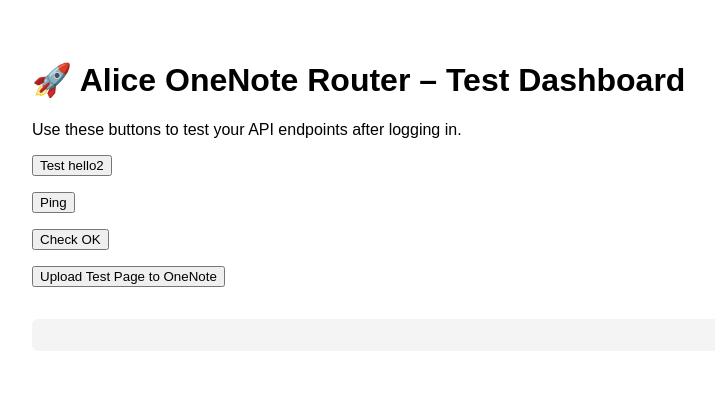
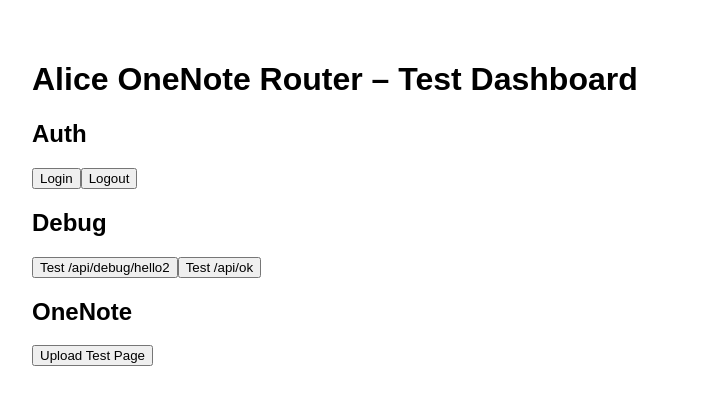
Before and after one commit to tchaudhry907/alice-onenote-router, a Next.js app: page /test in a window 1280 px wide. Shown: the top 404 px of the page, without its empty margins (8-723 px from the left). Built offline with nearby package versions, Linux system fonts and the light colour scheme.

Commit message:
Update test.js

```diff
--- a/pages/test.js
+++ b/pages/test.js
@@ -1,53 +1,38 @@
 // pages/test.js
-import { useState } from "react";
 
-export default function TestDashboard() {
-  const [result, setResult] = useState("");
-
-  async function callApi(path, method = "GET") {
+export default function TestPage() {
+  const callApi = async (endpoint, method = "GET") => {
     try {
-      const res = await fetch(path, { method });
+      const res = await fetch(endpoint, { method, credentials: "include" });
       const data = await res.json();
-      setResult(JSON.stringify(data, null, 2));
+      alert(JSON.stringify(data, null, 2));
     } catch (err) {
-      setResult(`Error: ${err.message}`);
+      alert("Error: " + err.message);
     }
-  }
+  };
 
   return (
-    <div style={{ padding: "2rem", fontFamily: "Arial, sans-serif" }}>
-      <h1>🚀 Alice OneNote Router – Test Dashboard</h1>
-      <p>Use these buttons to test your API endpoints after logging in.</p>
+    <div style={{ fontFamily: "Arial", padding: "2rem" }}>
+      <h1>Alice OneNote Router – Test Dashboard</h1>
 
-      <div style={{ margin: "1rem 0" }}>
-        <button onClick={() => callApi("/api/debug/hello2")}>Test hello2</button>
-      </div>
+      <h2>Auth</h2>
+      <button onClick={() => (window.location.href = "/api/auth/login")}>
+        Login
+      </button>
+      <button onClick={() => callApi("/api/auth/logout", "POST")}>
+        Logout
+      </button>
 
-      <div style={{ margin: "1rem 0" }}>
-        <button onClick={() => callApi("/api/debug/ping")}>Ping</button>
-      </div>
+      <h2>Debug</h2>
+      <button onClick={() => callApi("/api/debug/hello2")}>
+        Test /api/debug/hello2
+      </button>
+      <button onClick={() => callApi("/api/ok")}>Test /api/ok</button>
 
-      <div style={{ margin: "1rem 0" }}>
-        <button onClick={() => callApi("/api/ok")}>Check OK</button>
-      </div>
-
-      <div style={{ margin: "1rem 0" }}>
-        <button onClick={() => callApi("/api/onenote/upload", "POST")}>
-          Upload Test Page to OneNote
-        </button>
-      </div>
-
-      <pre
-        style={{
-          marginTop: "2rem",
-          background: "#f4f4f4",
-          padding: "1rem",
-          borderRadius: "6px",
-          whiteSpace: "pre-wrap",
-        }}
-      >
-        {result}
-      </pre>
+      <h2>OneNote</h2>
+      <button onClick={() => callApi("/api/onenote/upload", "POST")}>
+        Upload Test Page
+      </button>
     </div>
   );
 }
```
